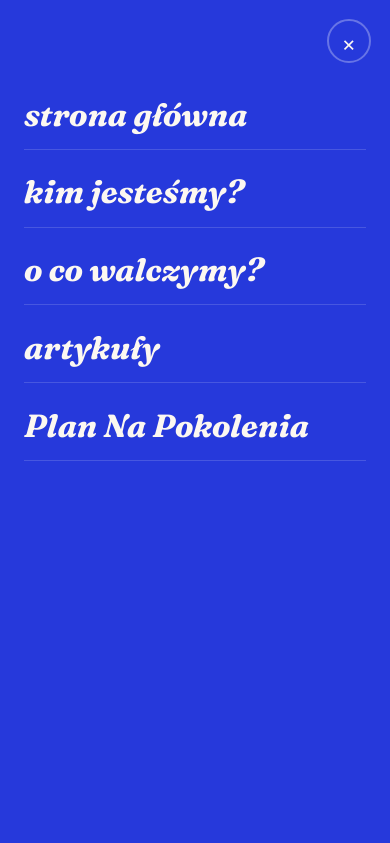
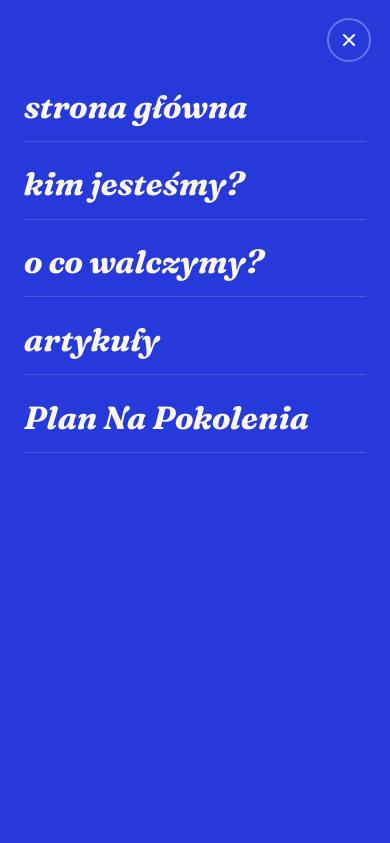
Before and after one commit to PiotrJander/wschod-website, an Eleventy site: page src/kim-jestesmy.njk in a window 390 px wide. Both pictures are taken after a click on the button "Otwórz menu". Shown: the top 843 px of the page. Built offline with nearby package versions, Linux system fonts and the light colour scheme; Eleventy itself is replaced by a stand-in of ours; files that its build step writes are made by us from their sources.

Commit message:
Polish header and fix iOS mobile-nav close button
- Replace the drawer's text "×" with a centred SVG icon and flex-centre it, so
  it no longer sits off-centre on iOS; make the drawer and close button respect
  safe-area-inset-top (notch / Dynamic Island).
- Refine the top bar: subtle vertical gradient for depth, a hairline bottom
  border + soft shadow for a clean sticky edge, and tighter nav typography.

```diff
--- a/src/_includes/partials/header.njk
+++ b/src/_includes/partials/header.njk
@@ -25,7 +25,11 @@
 
   <!-- Mobile nav -->
   <nav class="nav-mobile" id="navMobile" aria-label="Nawigacja mobilna">
-    <button class="close" id="navClose" aria-label="Zamknij menu">×</button>
+    <button class="close" id="navClose" aria-label="Zamknij menu">
+      <svg width="20" height="20" viewBox="0 0 24 24" fill="none" stroke="currentColor" stroke-width="2.5" stroke-linecap="round" aria-hidden="true">
+        <path d="M6 6l12 12M18 6L6 18"/>
+      </svg>
+    </button>
     <a href="/">strona główna</a>
     {%- for item in nav %}
     <a href="{{ item.url }}">{{ item.label }}</a>
--- a/src/css/style.css
+++ b/src/css/style.css
@@ -207,8 +207,13 @@
     position: sticky;
     top: 0;
     z-index: 50;
-    background: var(--blue);
+    /* Gentle vertical gradient adds a little depth without reading as a
+       separate colour; the hairline + soft shadow give the sticky bar a clean
+       edge as it floats over the content below. */
+    background: linear-gradient(180deg, oklch(0.49 0.24 268) 0%, var(--blue) 100%);
     color: var(--on-blue);
+    border-bottom: 1px solid oklch(1 0 0 / 0.08);
+    box-shadow: 0 1px 20px -12px oklch(0.18 0.05 270 / 0.7);
     view-transition-name: header;
   }
   .site-header .row {
@@ -216,7 +221,7 @@
     align-items: center;
     justify-content: space-between;
     gap: 1.5rem;
-    padding-block: 1.05rem;
+    padding-block: 0.9rem;
   }
   .brand {
     display: inline-flex;
@@ -237,7 +242,7 @@
   }
   .nav-primary {
     display: none;
-    gap: 1.6rem;
+    gap: 2rem;
   }
   @media (min-width: 880px) {
     .nav-primary { display: inline-flex; align-items: center; }
@@ -245,9 +250,10 @@
   .nav-link {
     position: relative;
     padding: 0.45rem 0.1rem;
-    font-size: 1rem;
+    font-size: 0.95rem;
     font-weight: 500;
-    color: oklch(0.96 0.02 80 / 0.85);
+    letter-spacing: 0.01em;
+    color: oklch(0.96 0.02 80 / 0.8);
     font-family: var(--font-sans);
     transition: color .2s ease;
   }
@@ -317,7 +323,9 @@
     z-index: 100;
     background: var(--blue);
     color: var(--on-blue);
-    padding: 5rem 1.5rem 2rem;
+    /* Respect the iOS status bar / notch so the close button and links don't
+       tuck under it. */
+    padding: calc(4.5rem + env(safe-area-inset-top)) 1.5rem 2rem;
     display: none;
     flex-direction: column;
     gap: 0.5rem;
@@ -334,13 +342,23 @@
   }
   .nav-mobile .close {
     position: absolute;
-    top: 1.2rem;
+    top: calc(1.1rem + env(safe-area-inset-top));
     right: 1.2rem;
     width: 44px;
     height: 44px;
     border-radius: 999px;
     border: 2px solid oklch(1 0 0 / 0.3);
-    font-size: 1.4rem;
+    /* Flex-centre the SVG glyph so it sits dead-centre on every engine
+       (a text "×" rides its own baseline and looks off on iOS). */
+    display: inline-flex;
+    align-items: center;
+    justify-content: center;
+    line-height: 0;
+    transition: background-color .2s ease, border-color .2s ease;
+  }
+  .nav-mobile .close:hover {
+    background: oklch(1 0 0 / 0.12);
+    border-color: oklch(1 0 0 / 0.5);
   }
 
   /* ─── Decorative wave divider (CSS-only, organic curves) ─── */
--- a/src/kim-jestesmy.njk
+++ b/src/kim-jestesmy.njk
@@ -64,7 +64,7 @@ description: Wschód to oddolna, ogólnopolska inicjatywa młodych aktywistek i
             <div class="values">
               <div class="value">
                 <div class="label">Sprawiedliwość</div>
-                <p>Każda zmiana, której chcemy, musi działać na rzecz wykluczonych_ych, a nie kosztem ich.</p>
+                <p>Każda zmiana, której chcemy, musi działać na rzecz wykluczonych, a nie kosztem ich.</p>
               </div>
               <div class="value">
                 <div class="label">Solidarność</div>
```
